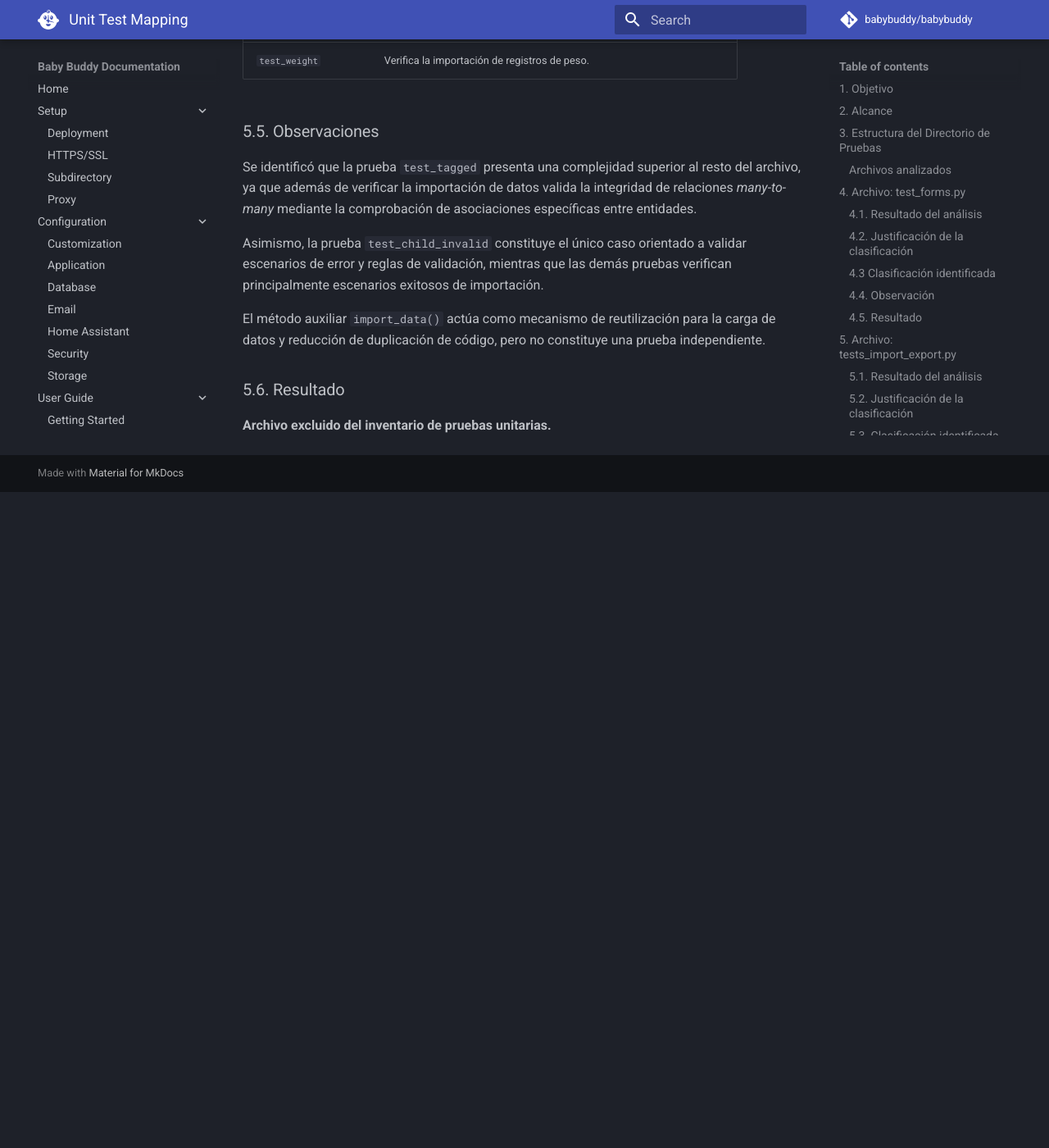
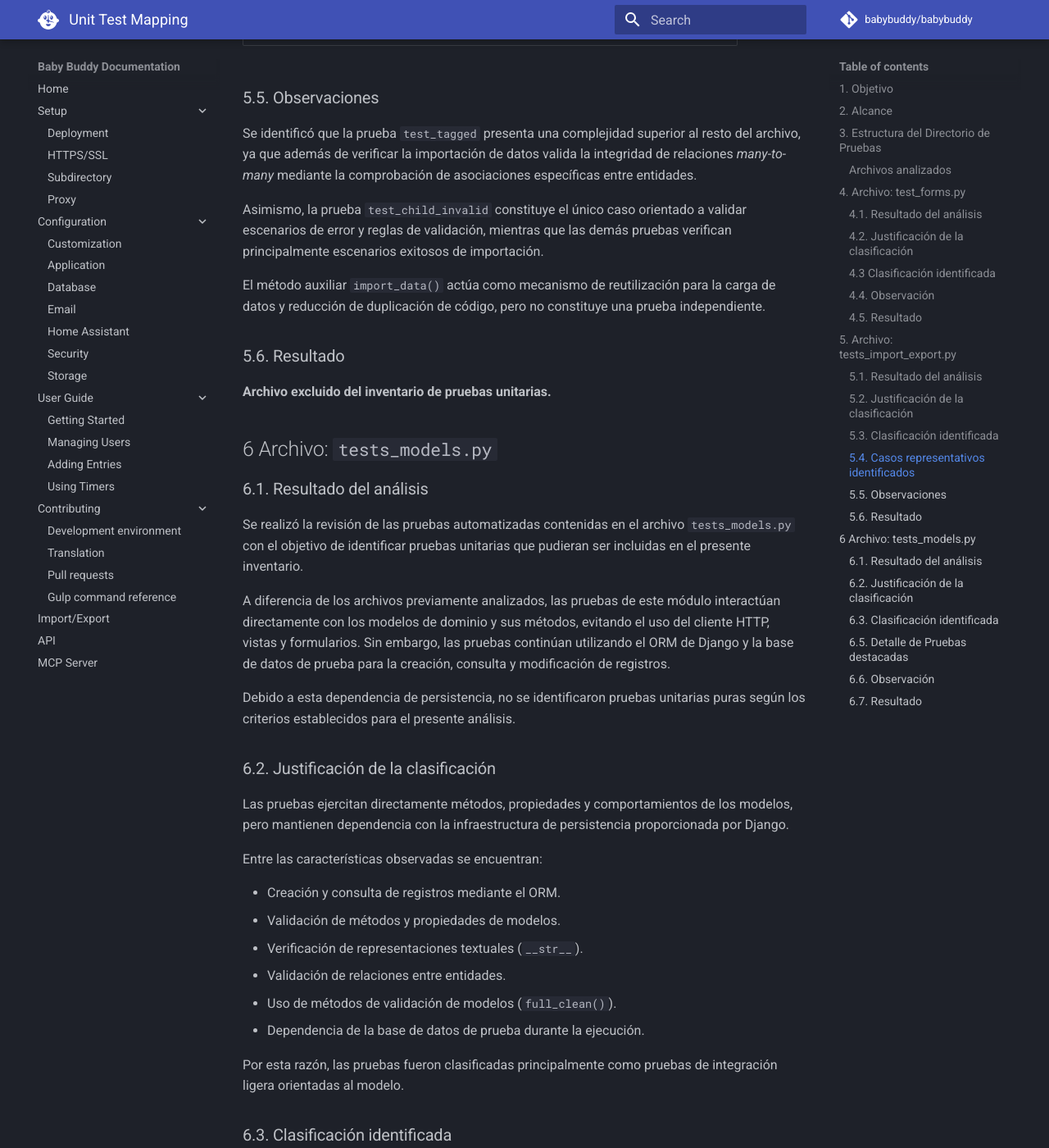
Before and after one commit to acahuib/PS_PRUEBAS, an MkDocs documentation site: the page built from docs/test-mapping/UNIT-TEST-MAPPING.md, in a window 1280 px wide and 1400 px high, scrolled down 4088 px. Shown: the whole window at 82% size. Built offline with MkDocs 1.6.1 and Material for MkDocs 9.7.7, drawn with Linux system fonts in a browser that asks for light colours; comment, search, counter and statistics services are not loaded; before the commit the page ends 4688 px from its top, so only the background shows below that; some of the changed text lies outside the part shown.

Commit message:
docs: Added test_models.py

```diff
--- a/docs/test-mapping/UNIT-TEST-MAPPING.md
+++ b/docs/test-mapping/UNIT-TEST-MAPPING.md
@@ -126,3 +126,60 @@ El método auxiliar `import_data()` actúa como mecanismo de reutilización para
 ### 5.6. Resultado
 
 **Archivo excluido del inventario de pruebas unitarias.**
+
+
+## 6 Archivo: `tests_models.py`
+
+### 6.1. Resultado del análisis
+
+Se realizó la revisión de las pruebas automatizadas contenidas en el archivo `tests_models.py` con el objetivo de identificar pruebas unitarias que pudieran ser incluidas en el presente inventario.
+
+A diferencia de los archivos previamente analizados, las pruebas de este módulo interactúan directamente con los modelos de dominio y sus métodos, evitando el uso del cliente HTTP, vistas y formularios. Sin embargo, las pruebas continúan utilizando el ORM de Django y la base de datos de prueba para la creación, consulta y modificación de registros.
+
+Debido a esta dependencia de persistencia, no se identificaron pruebas unitarias puras según los criterios establecidos para el presente análisis.
+
+### 6.2. Justificación de la clasificación
+
+Las pruebas ejercitan directamente métodos, propiedades y comportamientos de los modelos, pero mantienen dependencia con la infraestructura de persistencia proporcionada por Django.
+
+Entre las características observadas se encuentran:
+
+* Creación y consulta de registros mediante el ORM.
+* Validación de métodos y propiedades de modelos.
+* Verificación de representaciones textuales (`__str__`).
+* Validación de relaciones entre entidades.
+* Uso de métodos de validación de modelos (`full_clean()`).
+* Dependencia de la base de datos de prueba durante la ejecución.
+
+Por esta razón, las pruebas fueron clasificadas principalmente como pruebas de integración ligera orientadas al modelo.
+
+### 6.3. Clasificación identificada
+
+| Tipo de prueba                      | Cantidad  | Observaciones                                                                     |
+| ----------------------------------- | ------------------- | --------------------------------------------------------------------------------- |
+| Pruebas de integración ligera (ORM) | 29                  | Interactúan directamente con modelos y base de datos sin utilizar la capa web.    |
+| Pruebas cercanas a unitarias        | 3                   | Verifican lógica de negocio específica con mínima dependencia de infraestructura. |
+| Pruebas unitarias puras             | 0                   | No se identificaron pruebas completamente aisladas de la base de datos.           |
+
+### 6.5. Detalle de Pruebas destacadas
+
+Durante el análisis se identificaron tres casos particularmente cercanos al concepto de prueba unitaria:
+
+
+| Método | Clase | Tipo | Estado | Qué verifica | Datos de entrada | Resultado esperado | Resultado obtenido | Tipo de aserción |
+|---|---|---|---|---|---|---|---|---|
+| test_diaperchange_attributes | DiaperChangeTestCase | Casi unitaria | PASS | attributes() devuelve lista de atributos legibles para el usuario | wet=1, solid=1, color="black", amount=1.25 | ["Wet", "Solid", "Black"] ordenado y capitalizado | ["Wet", "Solid", "Black"] | assertListEqual |
+| test_tag_complementary_color | TagTestCase | Casi unitaria | PASS | complementary_color devuelve el color de contraste correcto según luminosidad | Caso 1: color="#ffffff" / Caso 2: color="#000000" | Caso 1: Tag.DARK_COLOR / Caso 2: Tag.LIGHT_COLOR | DARK_COLOR y LIGHT_COLOR respectivamente | assertEqual x2 |
+| test_medication_validation_future_time | MedicationTestCase | Casi unitaria | PASS | full_clean() lanza ValidationError cuando time es futura | time = now() + 1h — objeto en memoria, sin .save() | Se lanza ValidationError antes de persistir | ValidationError lanzado correctamente | assertRaises(ValidationError) |
+
+
+Estas pruebas validan comportamiento del proyeto de forma más directa que el resto del archivo y constituyen los mejores candidatos para una futura refactorización hacia pruebas unitarias puras.
+
+
+### 6.6. Observación
+
+El archivo representa el conjunto de pruebas más próximo al nivel unitario identificado hasta el momento. No obstante, la dependencia sistemática de la base de datos de prueba impide clasificar las pruebas como unitarias puras bajo criterios estrictos de aislamiento.
+
+### 6.7. Resultado
+
+**Archivo excluido del inventario de pruebas unitarias puras, aunque identificado como principal candidato para futuras refactorizaciones orientadas a pruebas unitarias.**
```
Also changed, not shown: other parts of docs/test-mapping/UNIT-TEST-MAPPING.md (+5 -5 lines).
